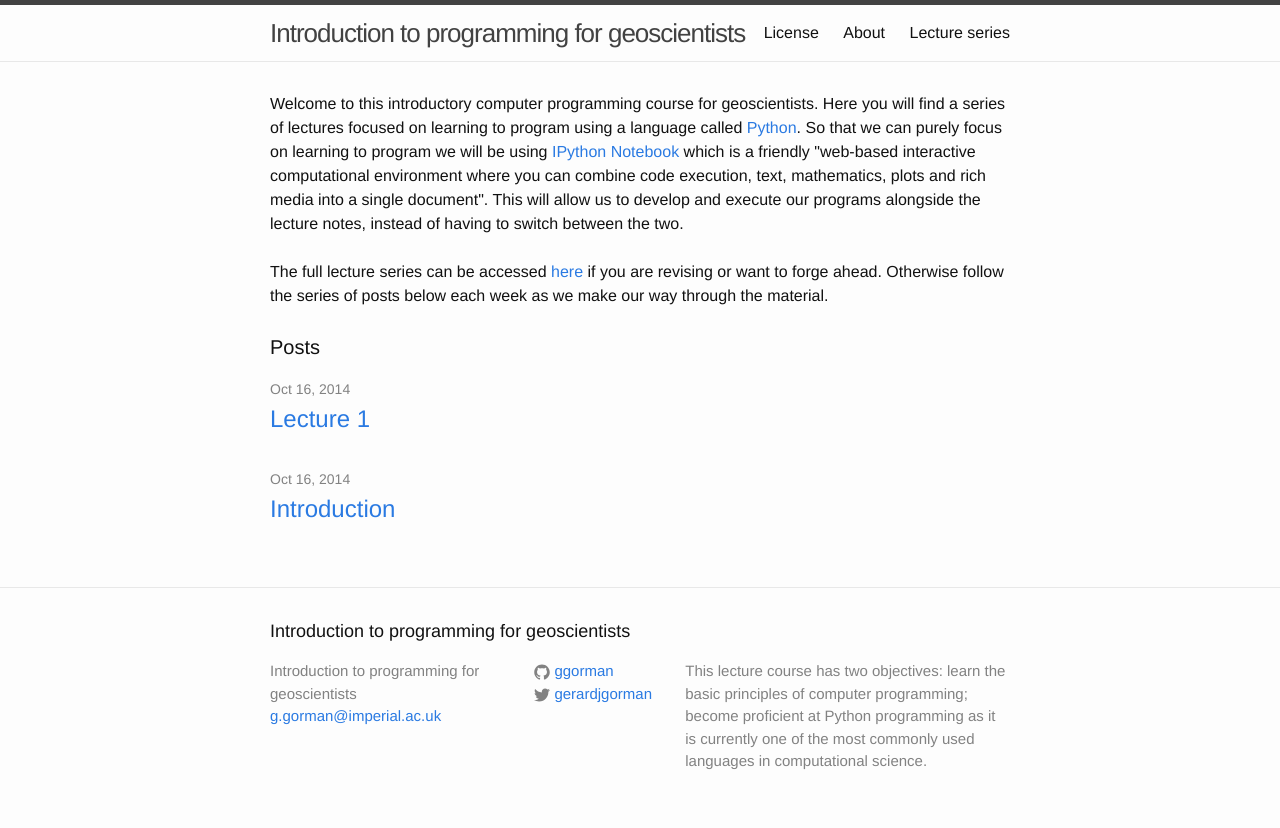
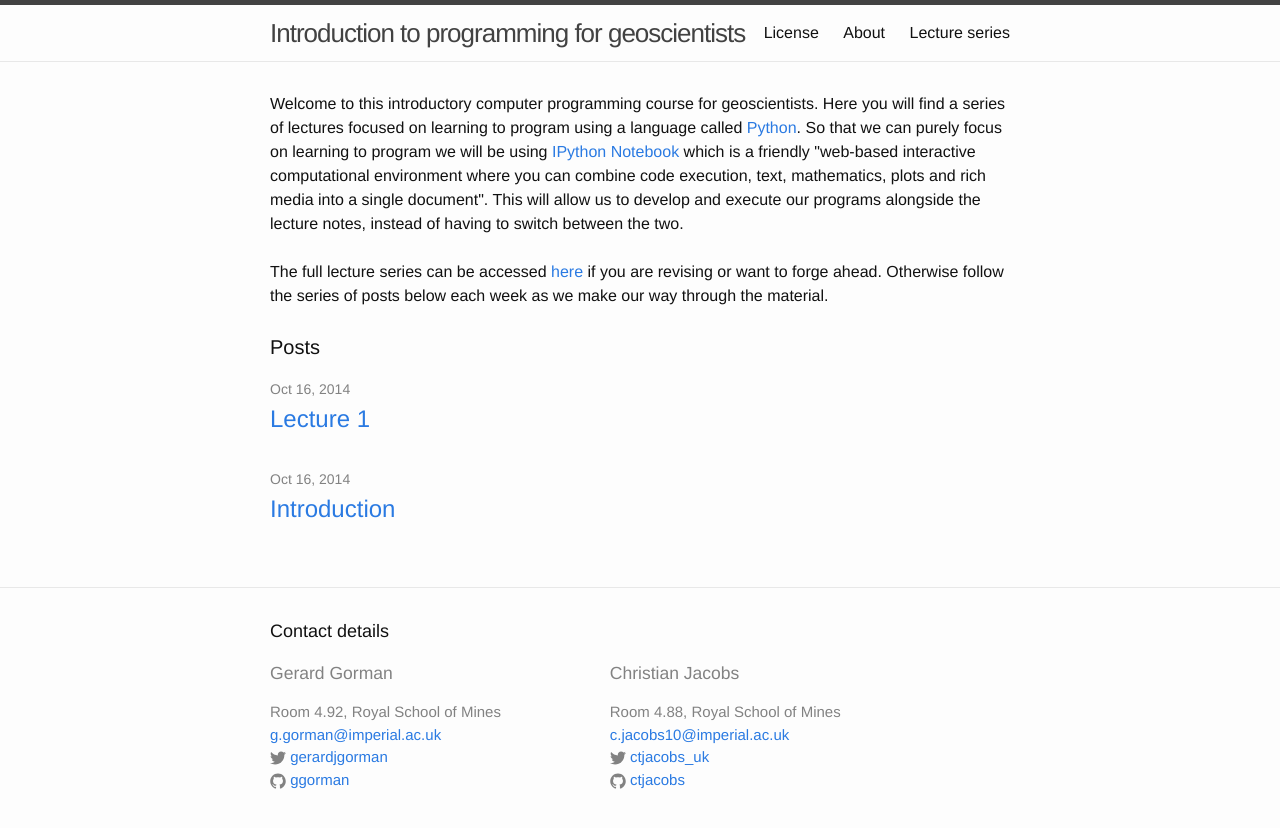
Before and after one commit to ggorman/Introduction-to-programming-for-geoscientists, a Jekyll site: the page built from index.html, in a window 1280 px wide. Shown: the top 828 px of the page. Built offline with Jekyll 4.4.1, drawn with Linux system fonts in a browser that asks for light colours.

Commit message:
Removed clutter and changed the footer to a simple 'contact details' box.

```diff
--- a/_config.yml
+++ b/_config.yml
@@ -1,9 +1,17 @@
 # Site settings
 title: Introduction to programming for geoscientists
-name: Gerard Gorman
-email: g.gorman@imperial.ac.uk
-github_username:  ggorman
-twitter_username: gerardjgorman
+
+name1: Gerard Gorman
+address1: Room 4.92, Royal School of Mines
+email1: g.gorman@imperial.ac.uk
+github_username1:  ggorman
+twitter_username1: gerardjgorman
+
+name2: Christian Jacobs
+address2: Room 4.88, Royal School of Mines
+email2: c.jacobs10@imperial.ac.uk
+github_username2:  ctjacobs
+twitter_username2: ctjacobs_uk
 
 description: > # this means to ignore newlines until "baseurl:"
 
@@ -11,7 +19,7 @@
   computer programming; become proficient at Python programming as it is
   currently one of the most commonly used languages in computational science.
 
-baseurl: http://ggorman.github.io/Introduction-to-programming-for-geoscientists
+#baseurl: http://ggorman.github.io/Introduction-to-programming-for-geoscientists
 production_url : http://ggorman.github.io/Introduction-to-programming-for-geoscientist
 
 # Build settings
--- a/_includes/footer.html
+++ b/_includes/footer.html
@@ -2,35 +2,21 @@
 
   <div class="wrapper">
 
-    <h2 class="footer-heading">{{ site.title }}</h2>
+    <h2 class="footer-heading">Contact details</h2>
 
     <div class="footer-col-wrapper">
       <div class="footer-col  footer-col-1">
         <ul class="contact-list">
-          <li>{{ site.title }}</li>
-          <li><a href="mailto:{{ site.email }}">{{ site.email }}</a></li>
-        </ul>
-      </div>
 
-      <div class="footer-col  footer-col-2">
-        <ul class="social-media-list">
-          {% if site.github_username %}
+          <li><h3>{{ site.name1 }}<h3/></li>
+
+          <li>{{ site.address1 }}</a></li>
+
+          <li><a href="mailto:{{ site.email1 }}">{{ site.email1 }}</a></li>
+
+          {% if site.twitter_username1 %}
           <li>
-            <a href="https://github.com/{{ site.github_username }}">
-              <span class="icon  icon--github">
-                <svg viewBox="0 0 16 16">
-                  <path fill="#828282" d="M7.999,0.431c-4.285,0-7.76,3.474-7.76,7.761 c0,3.428,2.223,6.337,5.307,7.363c0.388,0.071,0.53-0.168,0.53-0.374c0-0.184-0.007-0.672-0.01-1.32 c-2.159,0.469-2.614-1.04-2.614-1.04c-0.353-0.896-0.862-1.135-0.862-1.135c-0.705-0.481,0.053-0.472,0.053-0.472 c0.779,0.055,1.189,0.8,1.189,0.8c0.692,1.186,1.816,0.843,2.258,0.645c0.071-0.502,0.271-0.843,0.493-1.037 C4.86,11.425,3.049,10.76,3.049,7.786c0-0.847,0.302-1.54,0.799-2.082C3.768,5.507,3.501,4.718,3.924,3.65 c0,0,0.652-0.209,2.134,0.796C6.677,4.273,7.34,4.187,8,4.184c0.659,0.003,1.323,0.089,1.943,0.261 c1.482-1.004,2.132-0.796,2.132-0.796c0.423,1.068,0.157,1.857,0.077,2.054c0.497,0.542,0.798,1.235,0.798,2.082 c0,2.981-1.814,3.637-3.543,3.829c0.279,0.24,0.527,0.713,0.527,1.437c0,1.037-0.01,1.874-0.01,2.129 c0,0.208,0.14,0.449,0.534,0.373c3.081-1.028,5.302-3.935,5.302-7.362C15.76,3.906,12.285,0.431,7.999,0.431z"/>
-                </svg>
-              </span>
-
-              <span class="username">{{ site.github_username }}</span>
-            </a>
-          </li>
-          {% endif %}
-
-          {% if site.twitter_username %}
-          <li>
-            <a href="https://twitter.com/{{ site.twitter_username }}">
+            <a href="https://twitter.com/{{ site.twitter_username1 }}">
               <span class="icon  icon--twitter">
                 <svg viewBox="0 0 16 16">
                   <path fill="#828282" d="M15.969,3.058c-0.586,0.26-1.217,0.436-1.878,0.515c0.675-0.405,1.194-1.045,1.438-1.809
@@ -38,16 +24,70 @@
                 </svg>
               </span>
 
-              <span class="username">{{ site.twitter_username }}</span>
+              <span class="username">{{ site.twitter_username1 }}</span>
             </a>
           </li>
           {% endif %}
+
+          {% if site.github_username1 %}
+          <li>
+            <a href="https://github.com/{{ site.github_username1 }}">
+              <span class="icon  icon--github">
+                <svg viewBox="0 0 16 16">
+                  <path fill="#828282" d="M7.999,0.431c-4.285,0-7.76,3.474-7.76,7.761 c0,3.428,2.223,6.337,5.307,7.363c0.388,0.071,0.53-0.168,0.53-0.374c0-0.184-0.007-0.672-0.01-1.32 c-2.159,0.469-2.614-1.04-2.614-1.04c-0.353-0.896-0.862-1.135-0.862-1.135c-0.705-0.481,0.053-0.472,0.053-0.472 c0.779,0.055,1.189,0.8,1.189,0.8c0.692,1.186,1.816,0.843,2.258,0.645c0.071-0.502,0.271-0.843,0.493-1.037 C4.86,11.425,3.049,10.76,3.049,7.786c0-0.847,0.302-1.54,0.799-2.082C3.768,5.507,3.501,4.718,3.924,3.65 c0,0,0.652-0.209,2.134,0.796C6.677,4.273,7.34,4.187,8,4.184c0.659,0.003,1.323,0.089,1.943,0.261 c1.482-1.004,2.132-0.796,2.132-0.796c0.423,1.068,0.157,1.857,0.077,2.054c0.497,0.542,0.798,1.235,0.798,2.082 c0,2.981-1.814,3.637-3.543,3.829c0.279,0.24,0.527,0.713,0.527,1.437c0,1.037-0.01,1.874-0.01,2.129 c0,0.208,0.14,0.449,0.534,0.373c3.081-1.028,5.302-3.935,5.302-7.362C15.76,3.906,12.285,0.431,7.999,0.431z"/>
+                </svg>
+              </span>
+
+              <span class="username">{{ site.github_username1 }}</span>
+            </a>
+          </li>
+          {% endif %}
+
         </ul>
       </div>
 
-      <div class="footer-col  footer-col-3">
-        <p class="text">{{ site.description }}</p>
+    <div class="footer-col-wrapper">
+      <div class="footer-col  footer-col-2">
+        <ul class="contact-list">
+
+          <li><h3>{{ site.name2 }}<h3/></li>
+
+          <li>{{ site.address2 }}</a></li>
+
+          <li><a href="mailto:{{ site.email2 }}">{{ site.email2 }}</a></li>
+
+          {% if site.twitter_username2 %}
+          <li>
+            <a href="https://twitter.com/{{ site.twitter_username2 }}">
+              <span class="icon  icon--twitter">
+                <svg viewBox="0 0 16 16">
+                  <path fill="#828282" d="M15.969,3.058c-0.586,0.26-1.217,0.436-1.878,0.515c0.675-0.405,1.194-1.045,1.438-1.809
+                  c-0.632,0.375-1.332,0.647-2.076,0.793c-0.596-0.636-1.446-1.033-2.387-1.033c-1.806,0-3.27,1.464-3.27,3.27 c0,0.256,0.029,0.506,0.085,0.745C5.163,5.404,2.753,4.102,1.14,2.124C0.859,2.607,0.698,3.168,0.698,3.767 c0,1.134,0.577,2.135,1.455,2.722C1.616,6.472,1.112,6.325,0.671,6.08c0,0.014,0,0.027,0,0.041c0,1.584,1.127,2.906,2.623,3.206 C3.02,9.402,2.731,9.442,2.433,9.442c-0.211,0-0.416-0.021-0.615-0.059c0.416,1.299,1.624,2.245,3.055,2.271 c-1.119,0.877-2.529,1.4-4.061,1.4c-0.264,0-0.524-0.015-0.78-0.046c1.447,0.928,3.166,1.469,5.013,1.469 c6.015,0,9.304-4.983,9.304-9.304c0-0.142-0.003-0.283-0.009-0.423C14.976,4.29,15.531,3.714,15.969,3.058z"/>
+                </svg>
+              </span>
+
+              <span class="username">{{ site.twitter_username2 }}</span>
+            </a>
+          </li>
+          {% endif %}
+
+          {% if site.github_username2 %}
+          <li>
+            <a href="https://github.com/{{ site.github_username2 }}">
+              <span class="icon  icon--github">
+                <svg viewBox="0 0 16 16">
+                  <path fill="#828282" d="M7.999,0.431c-4.285,0-7.76,3.474-7.76,7.761 c0,3.428,2.223,6.337,5.307,7.363c0.388,0.071,0.53-0.168,0.53-0.374c0-0.184-0.007-0.672-0.01-1.32 c-2.159,0.469-2.614-1.04-2.614-1.04c-0.353-0.896-0.862-1.135-0.862-1.135c-0.705-0.481,0.053-0.472,0.053-0.472 c0.779,0.055,1.189,0.8,1.189,0.8c0.692,1.186,1.816,0.843,2.258,0.645c0.071-0.502,0.271-0.843,0.493-1.037 C4.86,11.425,3.049,10.76,3.049,7.786c0-0.847,0.302-1.54,0.799-2.082C3.768,5.507,3.501,4.718,3.924,3.65 c0,0,0.652-0.209,2.134,0.796C6.677,4.273,7.34,4.187,8,4.184c0.659,0.003,1.323,0.089,1.943,0.261 c1.482-1.004,2.132-0.796,2.132-0.796c0.423,1.068,0.157,1.857,0.077,2.054c0.497,0.542,0.798,1.235,0.798,2.082 c0,2.981-1.814,3.637-3.543,3.829c0.279,0.24,0.527,0.713,0.527,1.437c0,1.037-0.01,1.874-0.01,2.129 c0,0.208,0.14,0.449,0.534,0.373c3.081-1.028,5.302-3.935,5.302-7.362C15.76,3.906,12.285,0.431,7.999,0.431z"/>
+                </svg>
+              </span>
+
+              <span class="username">{{ site.github_username2 }}</span>
+            </a>
+          </li>
+          {% endif %}
+
+        </ul>
       </div>
+
     </div>
 
   </div>
--- a/_sass/_layout.scss
+++ b/_sass/_layout.scss
@@ -121,30 +121,24 @@
 }
 
 .footer-col-1 {
-    width: -webkit-calc(35% - (#{$spacing-unit} / 2));
-    width:         calc(35% - (#{$spacing-unit} / 2));
+    width: -webkit-calc(45% - (#{$spacing-unit} / 2));
+    width:         calc(45% - (#{$spacing-unit} / 2));
 }
 
 .footer-col-2 {
-    width: -webkit-calc(20% - (#{$spacing-unit} / 2));
-    width:         calc(20% - (#{$spacing-unit} / 2));
-}
-
-.footer-col-3 {
     width: -webkit-calc(45% - (#{$spacing-unit} / 2));
     width:         calc(45% - (#{$spacing-unit} / 2));
 }
 
 @include media-query($on-laptop) {
-    .footer-col-1,
-    .footer-col-2 {
-        width: -webkit-calc(50% - (#{$spacing-unit} / 2));
-        width:         calc(50% - (#{$spacing-unit} / 2));
+    .footer-col-1 {
+        width: -webkit-calc(45% - (#{$spacing-unit} / 2));
+        width:         calc(45% - (#{$spacing-unit} / 2));
     }
 
-    .footer-col-3 {
-        width: -webkit-calc(100% - (#{$spacing-unit} / 2));
-        width:         calc(100% - (#{$spacing-unit} / 2));
+    .footer-col-2 {
+        width: -webkit-calc(45% - (#{$spacing-unit} / 2));
+        width:         calc(45% - (#{$spacing-unit} / 2));
     }
 }
 
```
